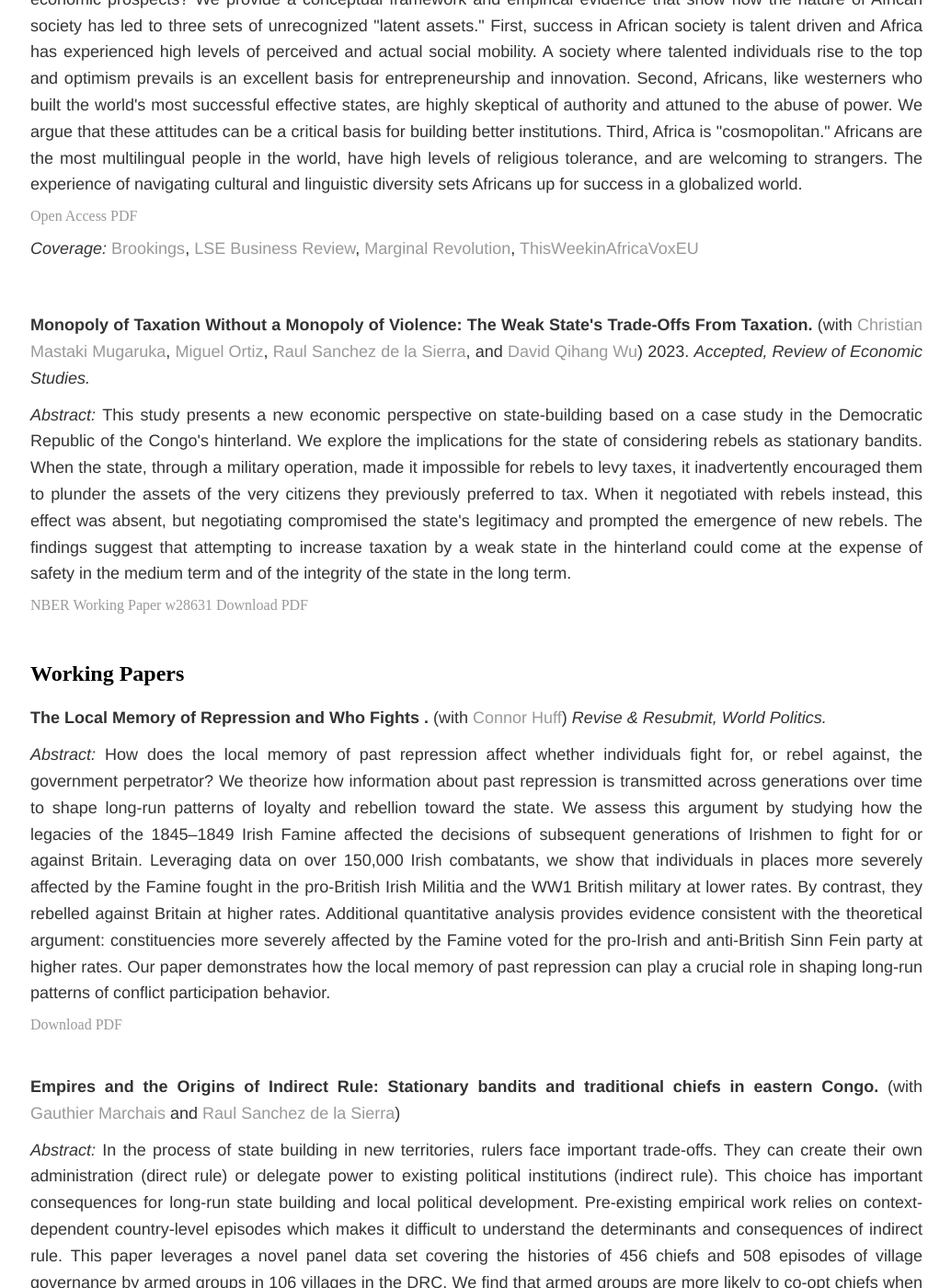
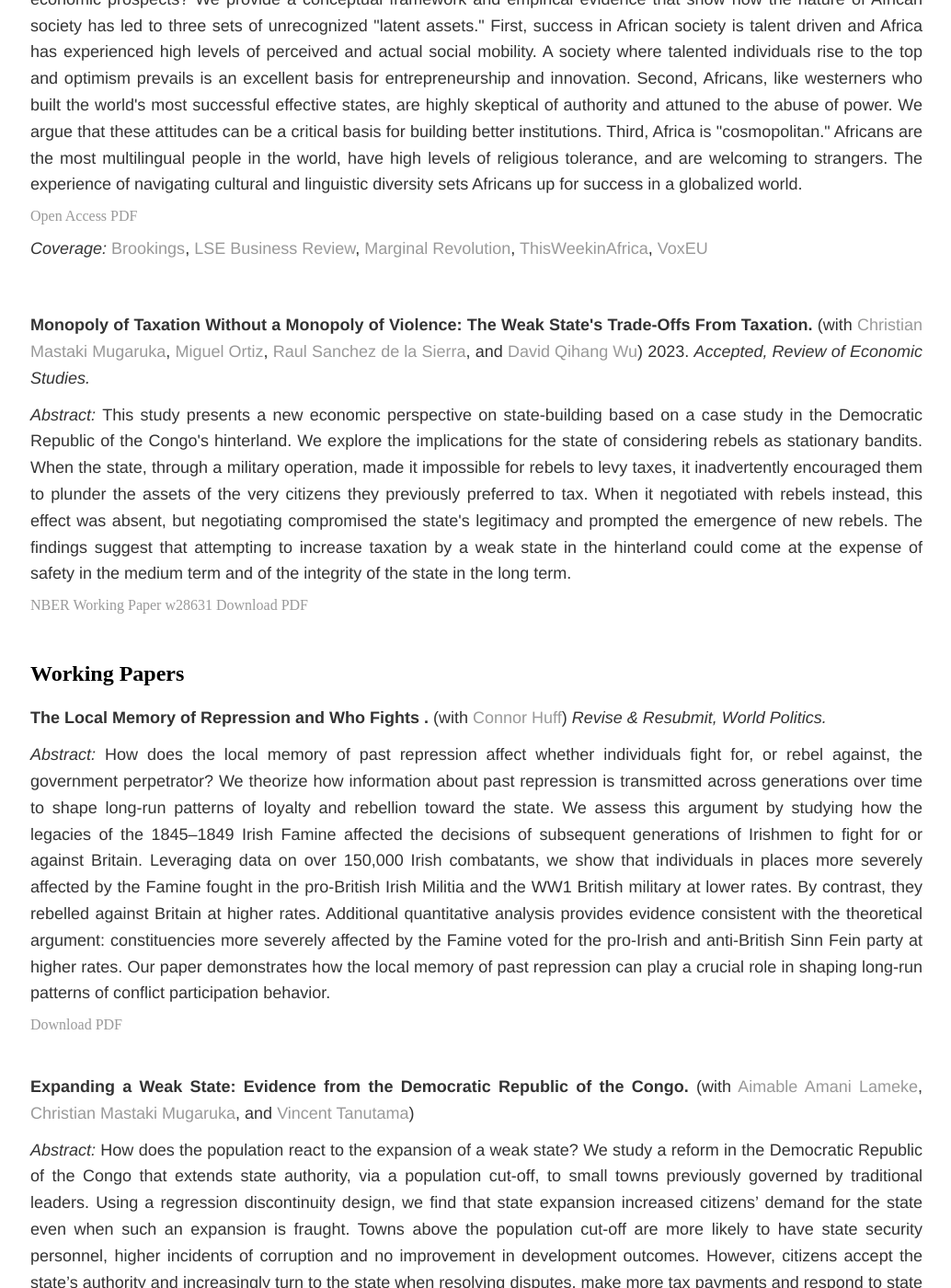
Before and after one commit to soeren-henn/soeren-henn.github.io, a Jekyll site: the page built from research/index.html, in a window 1280 px wide and 1400 px high, scrolled down 1122 px. Shown: the whole window at 92% size, without its empty margins (122-1156 px from the left). Built offline with Jekyll 4.4.1, drawn with Linux system fonts in a browser that asks for light colours; some of the changed text lies outside the part shown.

Commit message:
Update index.html

```diff
--- a/research/index.html
+++ b/research/index.html
@@ -25,7 +25,7 @@ title: Research
 		<p><b>Africa’s Latent Assets.</b> (with <a href="https://voices.uchicago.edu/jamesrobinson/" target="_blank">James A. Robinson</a>) 2023. <i>Journal of African Economies, Volume 32:i9–i32.</i></p>
 		<p><i>Abstract: </i>Despite the past centuries' economic setbacks and challenges, are there reasons for optimism about Africa's economic prospects?  We provide a conceptual framework and empirical evidence that show how the nature of African society has led to three sets of unrecognized "latent assets."  First, success in African society is talent driven and Africa has experienced high levels of perceived and actual social mobility.  A society where talented individuals rise to the top and optimism prevails is an excellent basis for entrepreneurship and innovation.  Second, Africans, like westerners who built the world's most successful effective states, are highly skeptical of authority and attuned to the abuse of power.  We argue that these attitudes can be a critical basis for building better institutions.  Third, Africa is "cosmopolitan."  Africans are the most multilingual people in the world, have high levels of religious tolerance, and are welcoming to strangers.  The experience of navigating cultural and linguistic diversity sets Africans up for success in a globalized world.</p>
 		<a href="https://academic.oup.com/jae/article/32/Supplement_1/i9/7059992" class="btn btn-default pull-right" title="PDF">Open Access PDF</a>
-		<p> <i>Coverage:</i> <a href="https://www.brookings.edu/articles/africas-latent-assets/" target="_blank">Brookings</a>, <a href="https://blogs.lse.ac.uk/businessreview/2023/04/17/how-africa-can-leverage-its-latent-assets-to-generate-prosperity/" target="_blank">LSE Business Review</a>, <a href="https://marginalrevolution.com/marginalrevolution/2021/04/arguments-for-africa.html" target="_blank">Marginal Revolution</a>, <a href="https://mailchi.mp/columbia/this-week-in-africa-v0ijw76nxx?e=[UNIQID]" target="_blank">ThisWeekinAfrica</a, <a href="https://voxeu.org/article/africa-s-latent-assets" target="_blank">VoxEU</a> </p>
+		<p> <i>Coverage:</i> <a href="https://www.brookings.edu/articles/africas-latent-assets/" target="_blank">Brookings</a>, <a href="https://blogs.lse.ac.uk/businessreview/2023/04/17/how-africa-can-leverage-its-latent-assets-to-generate-prosperity/" target="_blank">LSE Business Review</a>, <a href="https://marginalrevolution.com/marginalrevolution/2021/04/arguments-for-africa.html" target="_blank">Marginal Revolution</a>, <a href="https://mailchi.mp/columbia/this-week-in-africa-v0ijw76nxx?e=[UNIQID]" target="_blank">ThisWeekinAfrica</a>, <a href="https://voxeu.org/article/africa-s-latent-assets" target="_blank">VoxEU</a> </p>
 	</div>
 
 	<div class="paper">
@@ -49,6 +49,11 @@ title: Research
 		<p><i>Abstract: </i>How does the local memory of past repression affect whether individuals fight for, or rebel against, the government perpetrator? We theorize how information about past repression is transmitted across generations over time to shape long-run patterns of loyalty and rebellion toward the state. We assess this argument by studying how the legacies of the 1845–1849 Irish Famine affected the decisions of subsequent generations of Irishmen to fight for or against Britain. Leveraging data on over 150,000 Irish combatants, we show that individuals in places more severely affected by the Famine fought in the pro-British Irish Militia and the WW1 British military at lower rates. By contrast, they rebelled against Britain at higher rates. Additional quantitative analysis provides evidence consistent with the theoretical argument: constituencies more severely affected by the Famine voted for the pro-Irish and anti-British Sinn Fein party at higher rates. Our paper demonstrates how the local memory of past repression can play a crucial role in shaping long-run patterns of conflict participation behavior.</p> <a href="/files/hennhuff_famine.pdf" class="btn btn-default pull-right" title="PDF">Download PDF</a>
 
 	</div>
+
+	<div class="paper">
+		<p><b>Expanding a Weak State: Evidence from the Democratic Republic of the Congo.</b> (with <a href="https://marakujakivuresearch.com/" target="_blank">Aimable Amani Lameke</a>, <a href="https://marakujakivuresearch.com/" target="_blank">Christian Mastaki Mugaruka</a>, and <a href="http://vincent-tanutama.com/" target="_blank">Vincent Tanutama</a>)
+	<p><i>Abstract: </i>How does the population react to the expansion of a weak state? We study a reform in the Democratic Republic of the Congo that extends state authority, via a population cut-off, to small towns previously governed by traditional leaders.  Using a regression discontinuity design, we find that state expansion increased citizens’ demand for the state even when such an expansion is fraught. Towns above the population cut-off are more likely to have state security personnel, higher incidents of corruption and no improvement in development outcomes. However, citizens accept the state’s authority and increasingly turn to the state when resolving disputes, make more tax payments and respond to state appeals to public good contribution in behavioural games. This increased demand for the state comes at the expense of demand for traditional authority.</p>
+		</p>
 
 
 	<div class="paper">
@@ -102,7 +107,7 @@ title: Research
 	</div>
 
 	<div class="paper">
-		<p><b>Comparing Development, Public Good Provision, and Capacity of Traditional and State Institutions: Causal Evidence from the DRC.</b> (with <a href="https://marakujakivuresearch.com/" target="_blank">Aimable Amani Lameke</a>, <a href="https://marakujakivuresearch.com/" target="_blank">Christian Mastaki Mugaruka</a>, and <a href="http://vincent-tanutama.com/" target="_blank">Vincent Tanutama</a>)</p>
+		<p><b>The Electoral Consequences of Decentralization Reform in the DRC.</b> (with <a href="http://vincent-tanutama.com/" target="_blank">Vincent Tanutama</a>)</p>
 	</div>
 
 </div>
```
